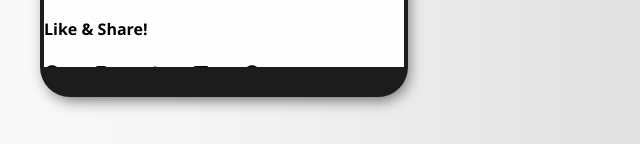
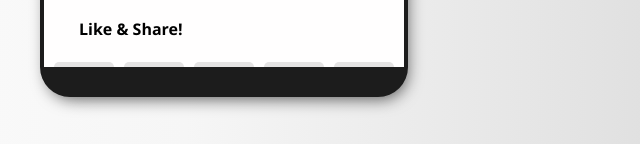
Before and after one commit to jamiev03/DailyUI--10, a plain HTML site: page index.html in a window 1280 px wide. Shown: the part 763-907 px from the top of the page, 416-1056 px from the left. Drawn offline with Linux system fonts and the light colour scheme.

Commit message:
hover effect

```diff
--- a/index.html
+++ b/index.html
@@ -25,11 +25,11 @@
             <h4>Like & Share!</h4>
         </div>
         <div class="share-btn">
-            <div class="btn"><i class="fab fa-facebook"></i></div>
-            <div class="btn"><i class="fab fa-instagram"></i></div>
-            <div class="btn"><i class="fab fa-twitter"></i></div>
-            <div class="btn"><i class="fab fa-linkedin"></i></div>
-            <div class="btn"><i class="fab fa-facebook"></i></div>
+            <div class="btn1"><i class="fab fa-facebook"></i></div>
+            <div class="btn2"><i class="fab fa-instagram"></i></div>
+            <div class="btn3"><i class="fab fa-twitter"></i></div>
+            <div class="btn4"><i class="fab fa-linkedin"></i></div>
+            <div class="btn5"><i class="fab fa-github"></i></div>
         </div>
     </div>
 </body>
--- a/style.css
+++ b/style.css
@@ -40,10 +40,62 @@ p {
     margin: 7px 35px;
     color: rgb(228, 227, 227);
 }
+.share {
+    margin: 0 35px;
+}
 .share-btn {
     display: flex;
+    justify-content: center;
+    align-items: center;
 }
-.btn {
-    width: 50px;
-    height: 50px;
+.btn1, .btn2, .btn3, .btn4, .btn5 {
+    display: flex;
+    justify-content: center;
+    align-items: center;
+    width: 60px;
+    height: 60px;
+    border-radius: 5px;
+    background: rgb(228, 227, 227);
+    margin: 0 5px;
+    cursor: pointer;
+    transition: 0.2s;
 }
+.btn1:hover {
+    transform: scale(1.2);
+    background: #3b5998;
+    color: white;
+    transition: 0.1s;
+}
+.btn2:hover {
+    transform: scale(1.2);
+    background: #d6249f;
+    background: radial-gradient(circle at 30% 107%, #fdf497 0%, #fdf497 5%, #fd5949 45%,#d6249f 60%,#285AEB 90%);
+    transition: 0.1s;
+}
+.btn3:hover {
+    transform: scale(1.2);
+    background: #00aced;
+    color: white;
+    transition: 0.1s;
+}
+.btn4:hover {
+    transform: scale(1.2);
+    background: #0e76a8;
+    color: white;
+    transition: 0.1s;
+}
+.btn5:hover {
+    transform: scale(1.2);
+    background: #1c1c1c;
+    color: white;
+    transition: 0.1s;
+}
+i {
+    font-size: 30px;
+    color: rgb(161, 161, 161);
+    padding: 10px;
+    transition: 0.1s;
+}
+i:hover {
+    color: white;
+}
```
